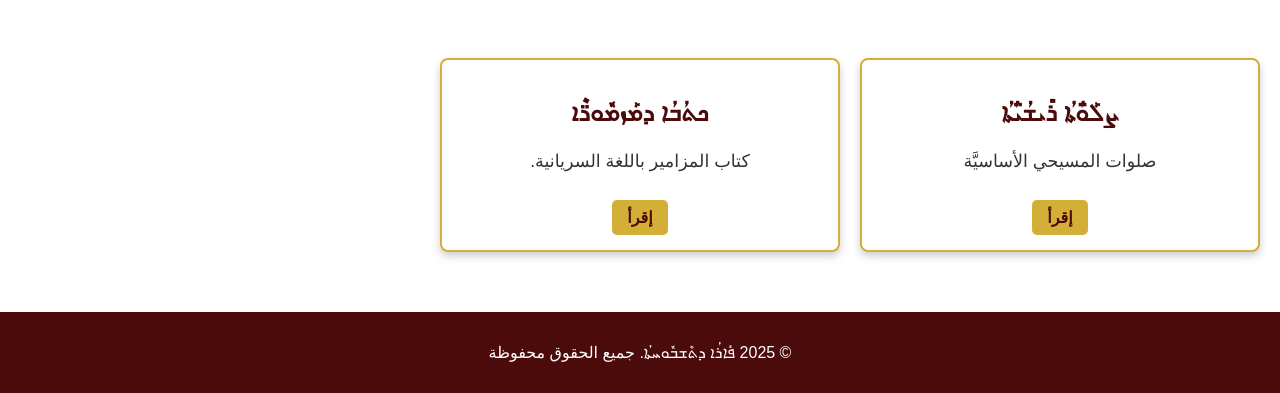
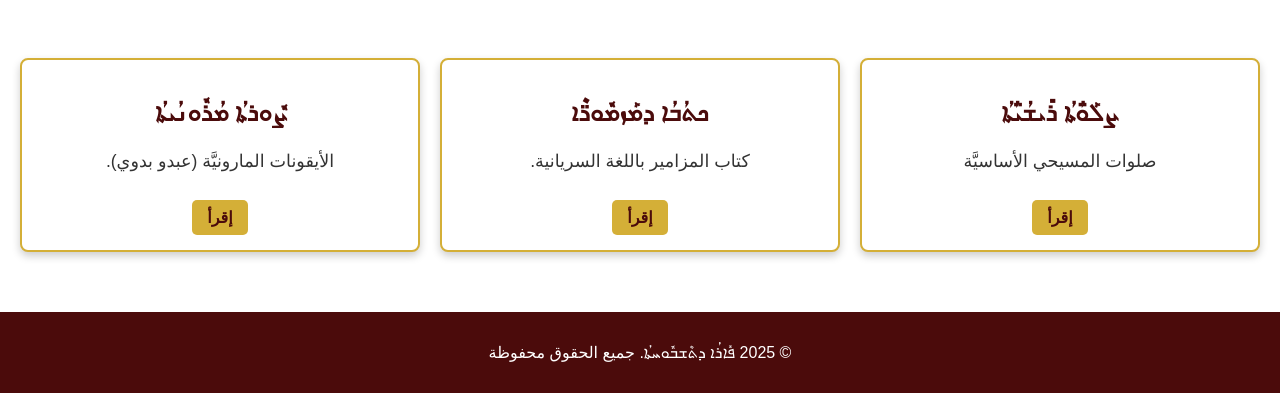
Before and after one commit to emmanuelaj/Firo-dteshbou7to, a plain HTML site: page index.html in a window 1280 px wide. Shown: the part 807-1200 px from the top of the page. Drawn offline with Linux system fonts and the light colour scheme; files whose address does not match are found by name.

Commit message:
Update index.html

```diff
--- a/index.html
+++ b/index.html
@@ -233,7 +233,11 @@
       <p> كتاب المزامير باللغة السريانية.</p>
       <a href="psalm.html">إقرأ</a>
     </div>
-
+     <div class="card">
+      <h3>ܨܽܘܪܬܳܐ ܡܳܪܽܘܢܳܝܬܳܐ</h3>
+      <p> الأيقونات المارونيَّة (عبدو بدوي).</p>
+      <a href="psalm.html">إقرأ</a>
+    </div>
   </div>
 </section>
 
```
